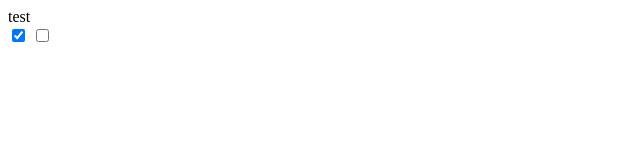
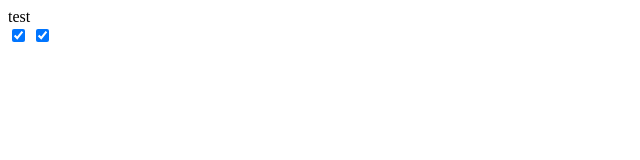
Before and after one commit to Marie1910/marie1910.github.io, a plain HTML site: page index.html in a window 1280 px wide. Shown: the full height of the page, 0-640 px from the left. Drawn offline with Linux system fonts and the light colour scheme.

Commit message:
Update index.html

```diff
--- a/index.html
+++ b/index.html
@@ -10,7 +10,7 @@
     <div>test</div>
      <div>
      <input type= "checkbox" checked>
-     <input type= "checkbox" cheked = "false">
+     <input type= "checkbox" checked = "false">
      </div>
   </body>
 </html>
```
